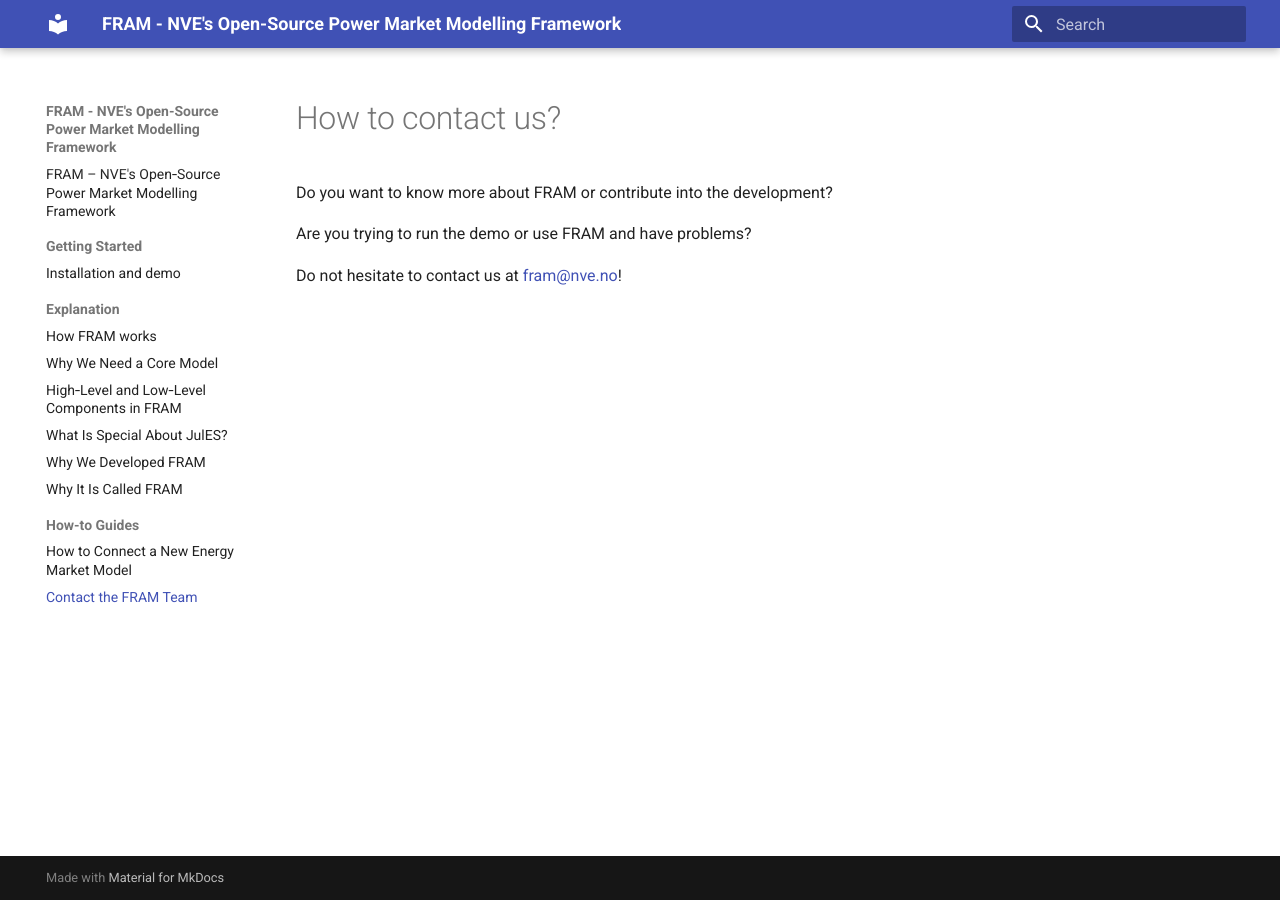
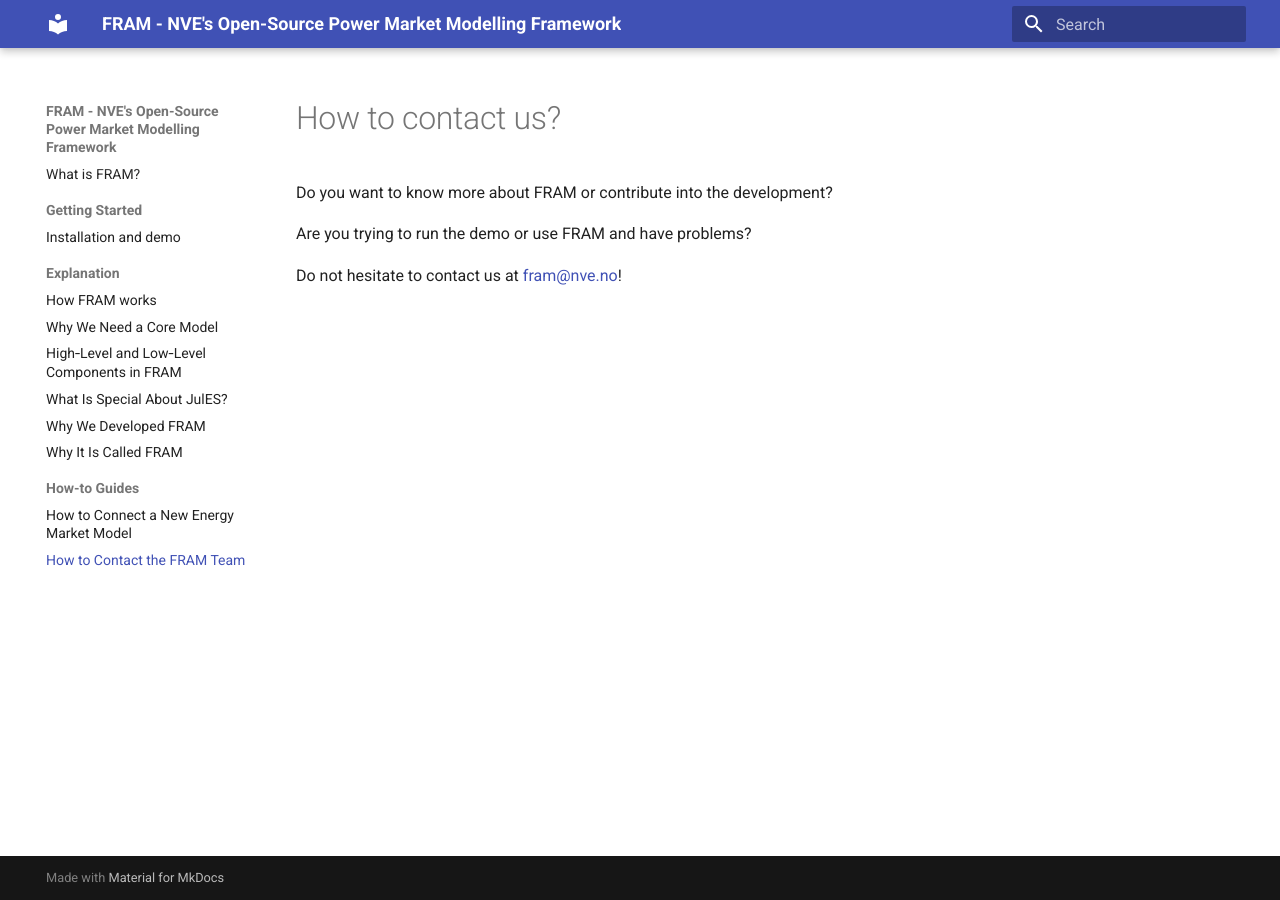
Before and after one commit to NVE/fram, an MkDocs documentation site: the page built from docs/how_to_contact.md, in a window 1280 px wide. Built offline with MkDocs 1.6.1 and Material for MkDocs 9.7.7, drawn with Linux system fonts in a browser that asks for light colours; the version menu is left out.

Commit message:
Update documentation - Fix to page headings

```diff
--- a/docs/how_to_contact.md
+++ b/docs/how_to_contact.md
@@ -1,5 +1,5 @@
 ---
-title: "Contact the FRAM Team"
+title: "How to Contact the FRAM Team"
 description: "Get support for FRAM. Contact the NVE development team for questions, feedback, collaboration, or contributions to the FRAM framework."
 ---
 
--- a/docs/index.md
+++ b/docs/index.md
@@ -1,5 +1,5 @@
 ---
-title: "FRAM – NVE's Open‑Source Power Market Modelling Framework"
+title: "What is FRAM?"
 description: "FRAM is NVE's open‑source framework for building, running, and comparing energy and power‑market models using a shared, model‑neutral data structure."
 keywords:
   - NVE
```
